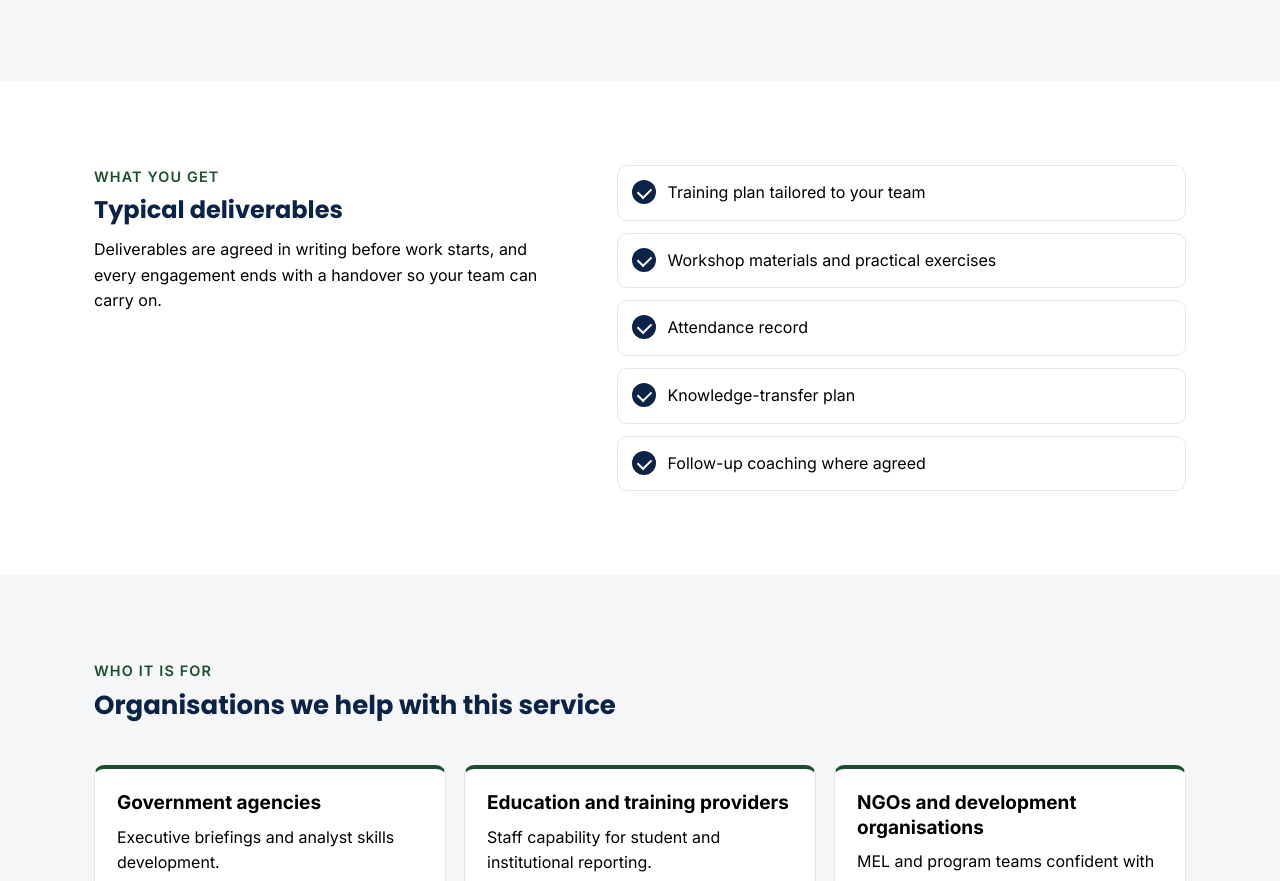
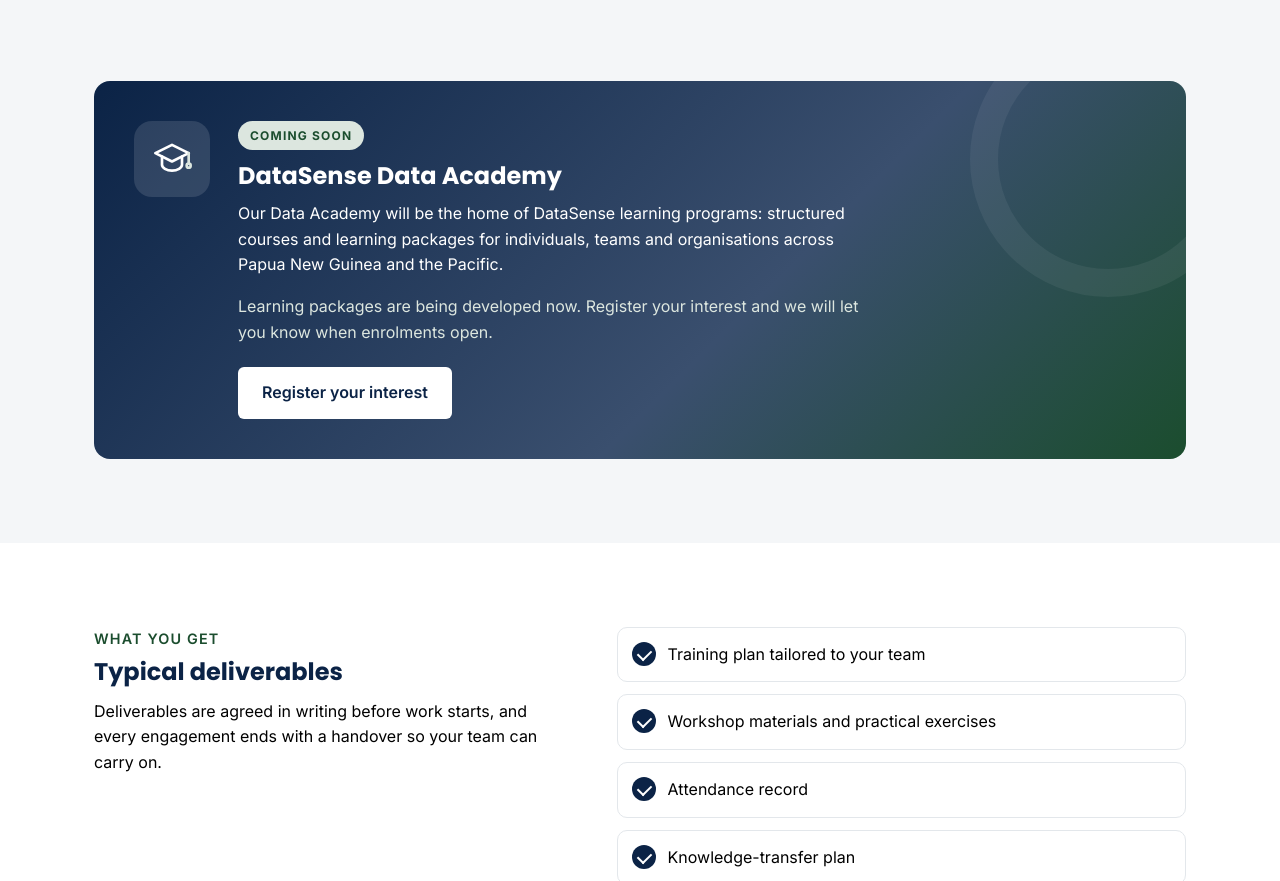
Before and after one commit to josiarivita/datasense-pasifik, a plain HTML site: page services/data-literacy-training/index.html in a window 1280 px wide. Shown: the part 1530-2411 px from the top of the page. Drawn offline with Linux system fonts and the light colour scheme.

Commit message:
Add Data Academy coming-soon section to the capacity building page
Co-Authored-By: Claude Opus 5.5 <noreply@anthropic.com>
Claude-Session: https://claude.ai/code/session_018Po8MqoVkQw7DMMZ5tzZBa

```diff
--- a/assets/style.css
+++ b/assets/style.css
@@ -268,4 +268,19 @@
   .svc-more:hover{text-decoration:underline}
   nav a[aria-current]{color:var(--green)}
   @media (max-width:980px){.two-col{grid-template-columns:1fr;gap:24px}.who-grid,.more-grid{grid-template-columns:repeat(2,1fr)}}
-  @media (max-width:760px){.offer-grid,.who-grid,.more-grid,.g2{grid-template-columns:1fr}.svc-hero-row{flex-direction:column;align-items:flex-start}.svc-icon.xl{flex-basis:64px;width:64px;height:64px}}
+  @media (max-width:760px){.offer-grid,.who-grid,.more-grid,.g2{grid-template-columns:1fr}.svc-hero-row{flex-direction:column;align-items:flex-start}.svc-icon.xl{flex:0 0 auto;width:64px;height:64px}}
+  /* Data Academy teaser */
+  .academy-wrap{padding:0 0 84px;background:var(--cloud)}
+  .academy{position:relative;overflow:hidden;display:flex;gap:28px;align-items:flex-start;background:linear-gradient(135deg,var(--navy) 0%,var(--midnavy) 60%,var(--green) 100%);color:#fff;border-radius:16px;padding:40px}
+  .academy::after{content:"";position:absolute;right:-60px;top:-60px;width:220px;height:220px;border-radius:50%;border:28px solid rgba(255,255,255,.06)}
+  .academy-icon{flex:0 0 auto;width:76px;height:76px;border-radius:18px;background:rgba(255,255,255,.12);display:flex;align-items:center;justify-content:center}
+  .academy-icon svg{fill:none;stroke:#fff;stroke-width:1.6;stroke-linecap:round;stroke-linejoin:round}
+  .academy-icon svg .acc{stroke:var(--mist)}
+  .academy-body{position:relative;z-index:1;max-width:64ch}
+  .badge{display:inline-block;background:var(--mist);color:var(--green);font-weight:700;font-size:12px;letter-spacing:.1em;text-transform:uppercase;padding:5px 12px;border-radius:999px;margin-bottom:12px}
+  .academy h2{color:#fff;margin-bottom:10px}
+  .academy p{color:#fff}
+  .academy .academy-more{color:var(--mist)}
+  .academy-btn{background:#fff;color:var(--navy);margin-top:6px}
+  .academy-btn:hover{background:var(--tint)}
+  @media (max-width:760px){.academy{flex-direction:column;padding:28px}}
--- a/services/data-literacy-training/index.html
+++ b/services/data-literacy-training/index.html
@@ -178,6 +178,21 @@
     </div>
   </section>
 
+  <section class="academy-wrap">
+    <div class="wrap">
+      <div class="academy">
+        <span class="academy-icon" aria-hidden="true"><svg viewBox="0 0 24 24" width="40" height="40"><path d="M12 3.5 2 8.5l10 5 10-5z"/><path d="M6 10.5v5c0 1.7 2.7 3.5 6 3.5s6-1.8 6-3.5v-5"/><path class="acc" d="M22 8.5v6"/><circle class="acc" cx="22" cy="16" r="1.2"/></svg></span>
+        <div class="academy-body">
+          <span class="badge">Coming soon</span>
+          <h2>DataSense Data Academy</h2>
+          <p>Our Data Academy will be the home of DataSense learning programs: structured courses and learning packages for individuals, teams and organisations across Papua New Guinea and the Pacific.</p>
+          <p class="academy-more">Learning packages are being developed now. Register your interest and we will let you know when enrolments open.</p>
+          <a class="btn academy-btn" href="mailto:info@datasensepasifik.com?subject=Data%20Academy%20-%20register%20interest">Register your interest</a>
+        </div>
+      </div>
+    </div>
+  </section>
+
   <section>
     <div class="wrap two-col">
       <div>
```
Also changed, not shown: services/business-intelligence/index.html (+1 -0 lines), services/data-for-development/index.html (+1 -0 lines), services/data-foundations/index.html (+1 -0 lines), services/data-sharing-interoperability/index.html (+1 -0 lines), services/embedded-data-advisory/index.html (+1 -0 lines).
